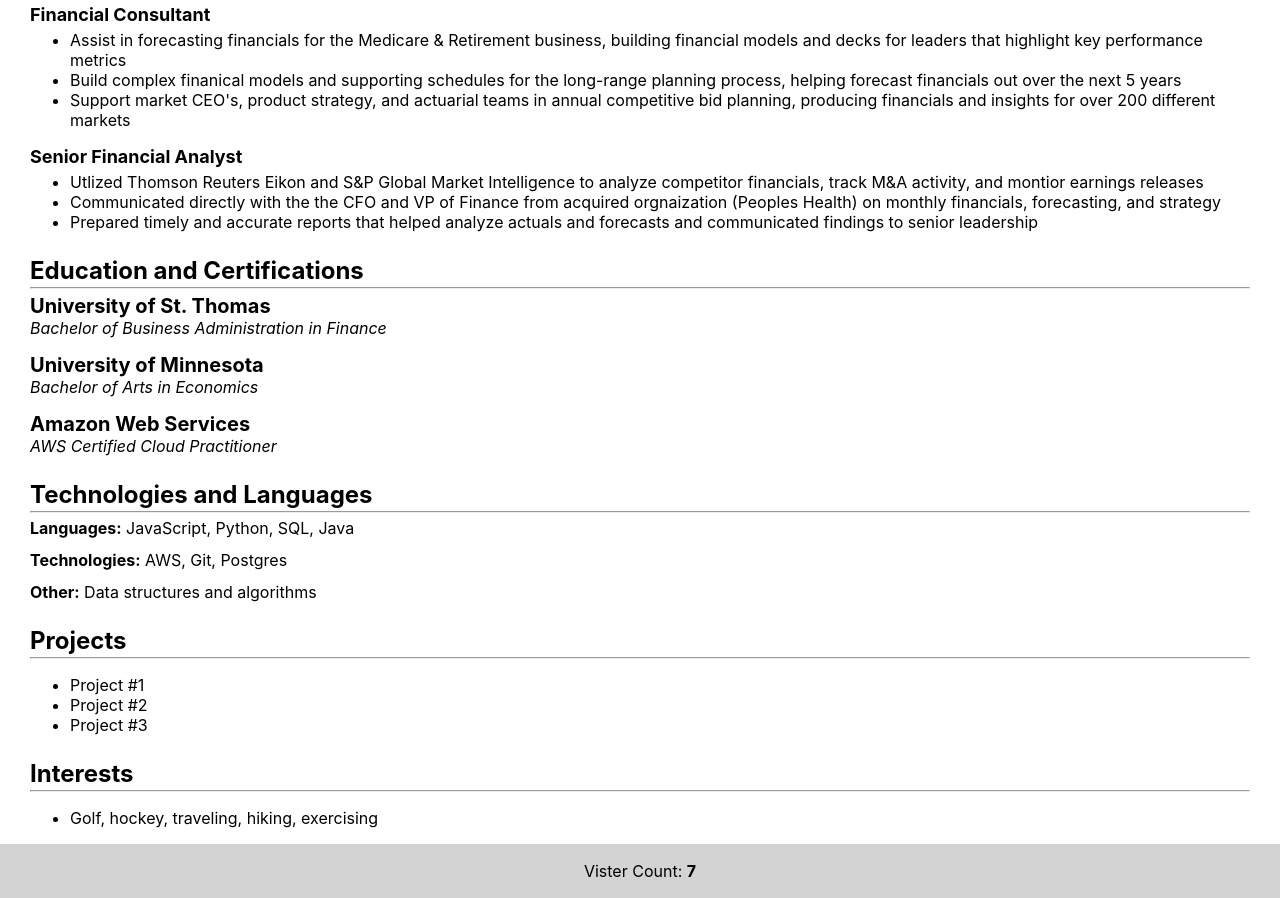
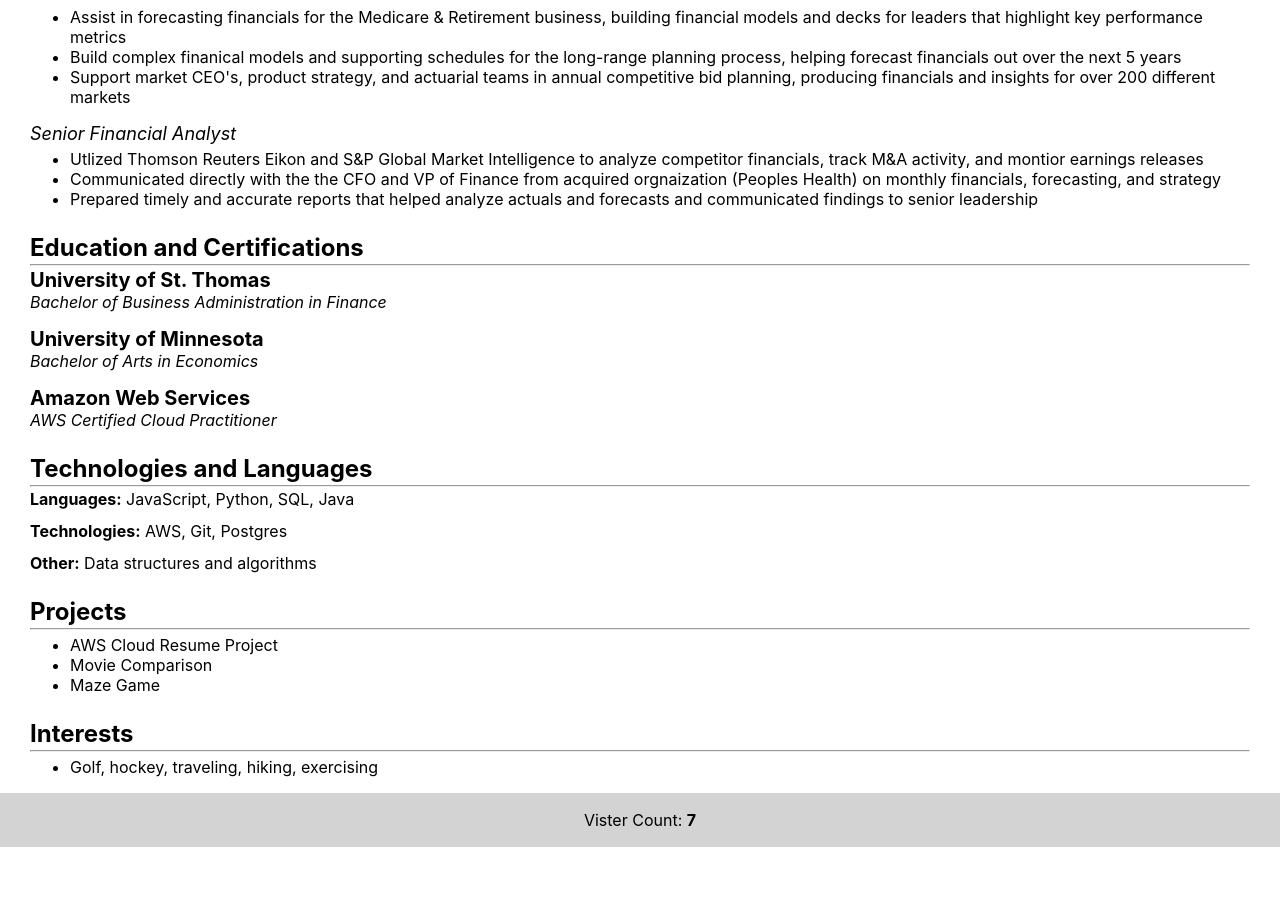
Before and after one commit to kkauma/aws-cloud-resume, a React (Create React App) app: page / in a window 1280 px wide. Shown: the part 544-1442 px from the top of the page. After the commit the page ends 1391 px from the top, so only its background shows below. Built offline with nearby package versions, Linux system fonts and the light colour scheme; the HTML template or start-up script is replaced by a standard one.

Commit message:
clean up margin formatting and title headers

```diff
--- a/src/components/Main.css
+++ b/src/components/Main.css
@@ -25,21 +25,25 @@
 .financial-consultant,
 .sfa-vercel,
 .sfa-uhg {
-  margin-top: 10px;
+  margin-top: 0px;
   margin-bottom: 0px;
   font-size: 18px;
+  font-style: italic;
+  font-weight: 400;
 }
 
 .finance-manager-content,
 .sfa-vercel-content,
 .fc-content,
-.sfa-uhg-content {
+.sfa-uhg-content,
+.project-content,
+.interests-content {
   margin-top: 5px;
 }
 
 hr {
   margin-top: 2px;
-  margin-bottom: 5px;
+  margin-bottom: 2px;
 }
 
 .uofm,
--- a/src/components/Main.js
+++ b/src/components/Main.js
@@ -99,17 +99,17 @@ export default function Main() {
       <div>
         <h3 className="projects">Projects</h3>
         <hr />
-        <ul>
-          <li>Project #1</li>
-          <li>Project #2</li>
-          <li>Project #3</li>
+        <ul className="project-content">
+          <li>AWS Cloud Resume Project</li>
+          <li>Movie Comparison</li>
+          <li>Maze Game</li>
         </ul>
       </div>
 
       <div>
         <h3 className="interests">Interests</h3>
         <hr />
-        <ul>
+        <ul className="interests-content">
           <li>Golf, hockey, traveling, hiking, exercising</li>
         </ul>
       </div>
```
